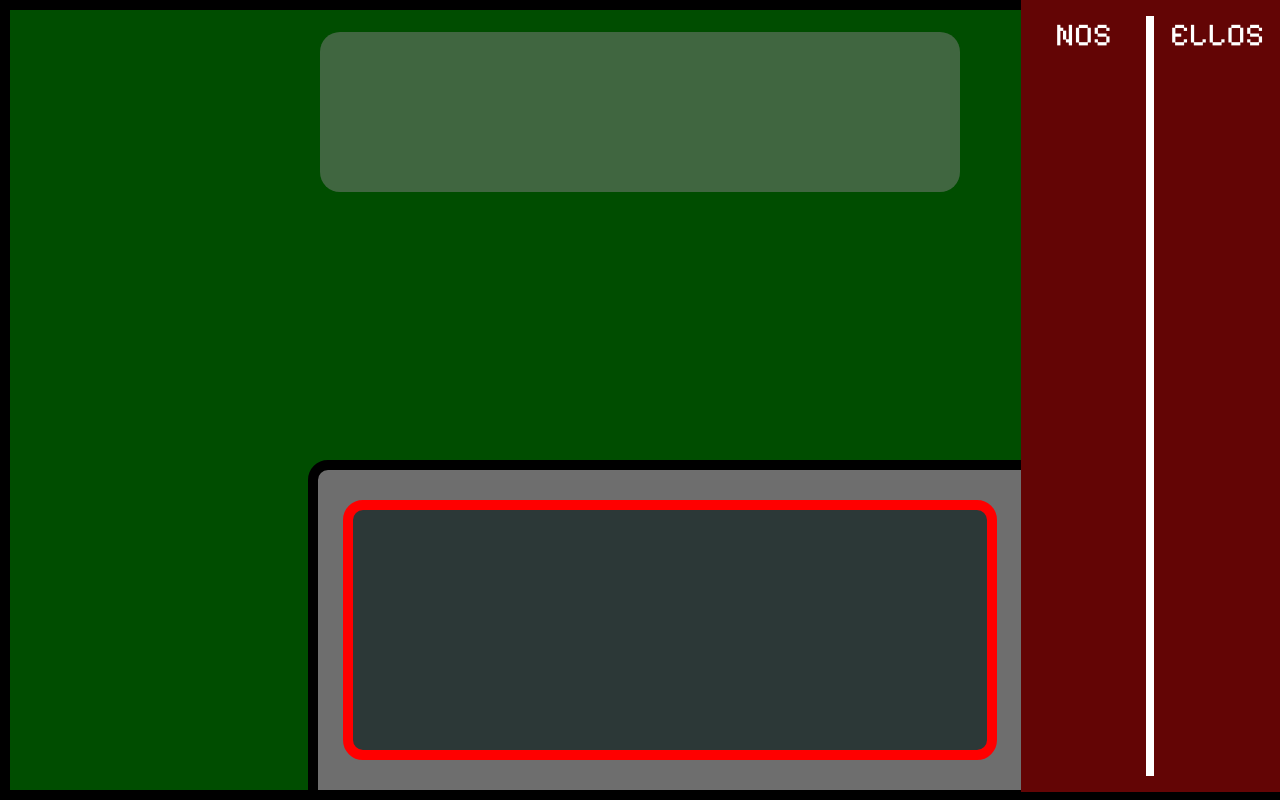
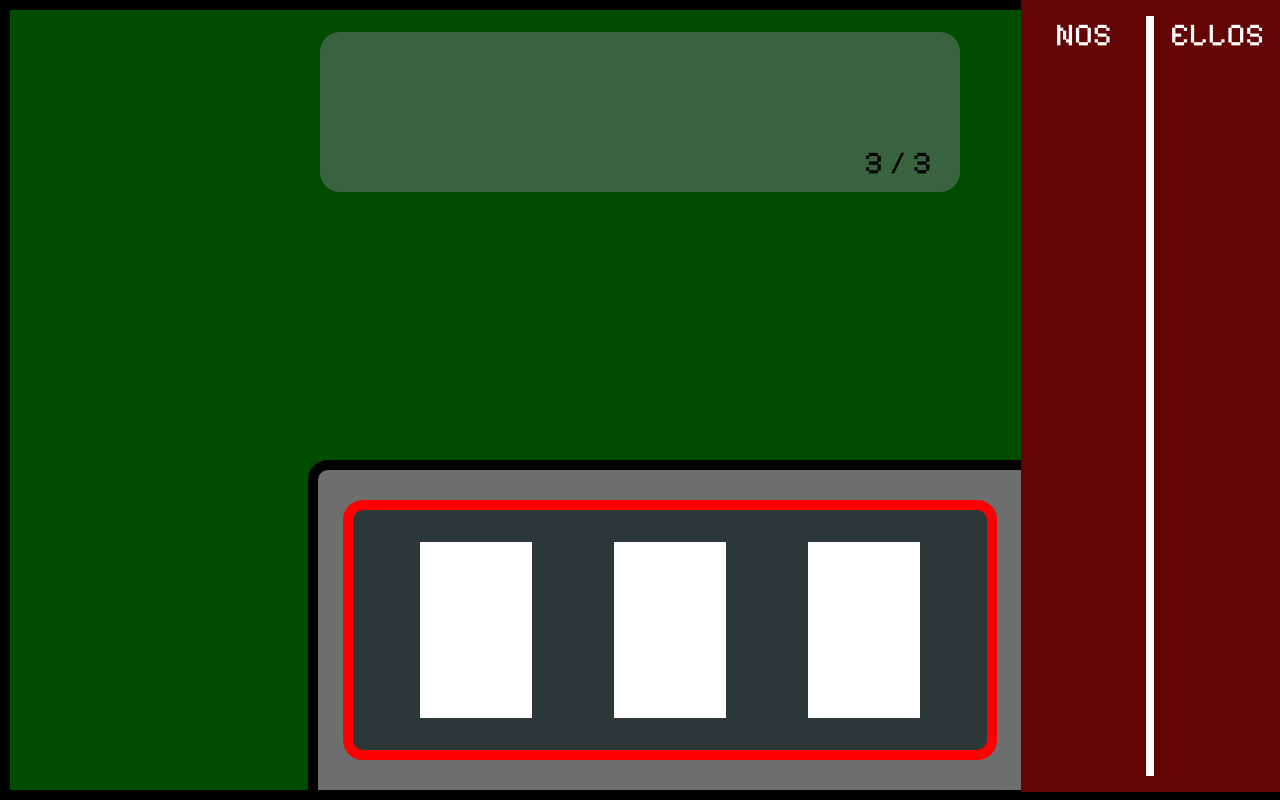
Before and after one commit to 3-TIC-ORT/proyecto-el-trucado, a plain HTML site: page FrontEnd/Pantalla Tienda/Tienda.html in a window 1280 px wide. Drawn offline with Linux system fonts and the light colour scheme.

Commit message:
Empeze el diseño especifico de la tienda

```diff
--- a/FrontEnd/Pantalla Tienda/Tienda.css
+++ b/FrontEnd/Pantalla Tienda/Tienda.css
@@ -21,6 +21,7 @@ body{
     font-family: "Pixelify Sans", sans-serif;
     display: flex;
     justify-content: center;
+    z-index: 2;
 }
 /*Imagenes del puntaje*/
 .puntaje{
@@ -53,12 +54,10 @@ body{
     border-radius: 20px;
     height: 10rem;
     width: 50%;
-    background-color: gray;
-    opacity: 0.5;
+    background-color: #39633e;
 }
 
 .BarraPreTienda{
-    z-index: -1;
     position: fixed;
     bottom: 0;
     right: 15.5rem;
@@ -78,4 +77,30 @@ body{
     background-color: #2c3837;
     border: solid red 10px;
     border-radius: 20px;
+    display: flex;
+    align-items: center;
+    justify-content: space-evenly;
+    gap: 1rem;
 }
+
+.Tarot{
+    background-color: white;
+    height: 11rem;
+    width: 7rem;
+    transition: all 0.5s;
+}
+.Tarot:hover{
+    transform: scale(1.1);
+}
+
+.TarotObtenidas{
+    position: absolute;
+    bottom: 0;
+    right: 0;
+    height: 2rem;
+    width: 5rem;
+    border-radius: 0 0 20px 0;
+    font-family: "Pixelify Sans", sans-serif;
+    font-size: 2rem;
+    padding: 1rem;
+}
--- a/FrontEnd/Pantalla Tienda/Tienda.html
+++ b/FrontEnd/Pantalla Tienda/Tienda.html
@@ -41,9 +41,18 @@
         </div>
     </div>
 
-    <div class="BarraTarot"></div>
+    <!-- Barra superior, donde estan tus tarot -->
+    <div class="BarraTarot">
+        <div class="TarotObtenidas"> 3 / 3 </div>
+    </div>
+
+    <!-- La tienda -->
     <div class="BarraPreTienda">
-        <div class="Tienda"></div>
+        <div class="Tienda">
+            <div class="Tarot"></div>
+            <div class="Tarot"></div>
+            <div class="Tarot"></div>
+        </div>
     </div>
     <script src="Tienda.js" ></script>
 </body>
```
